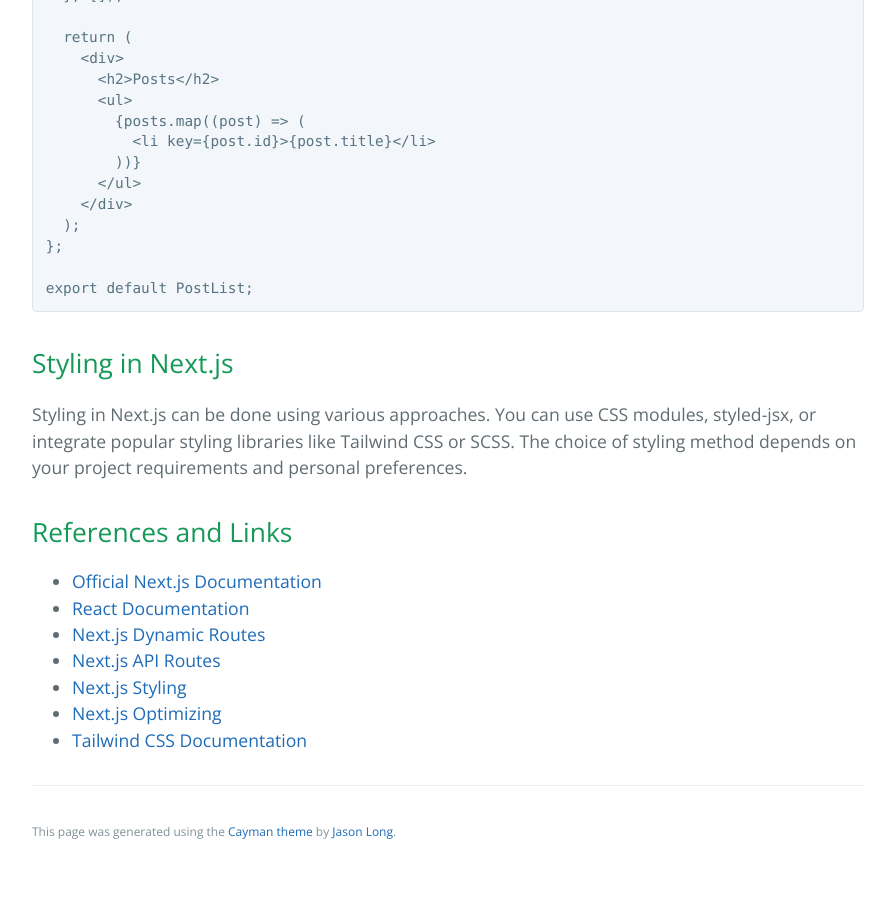
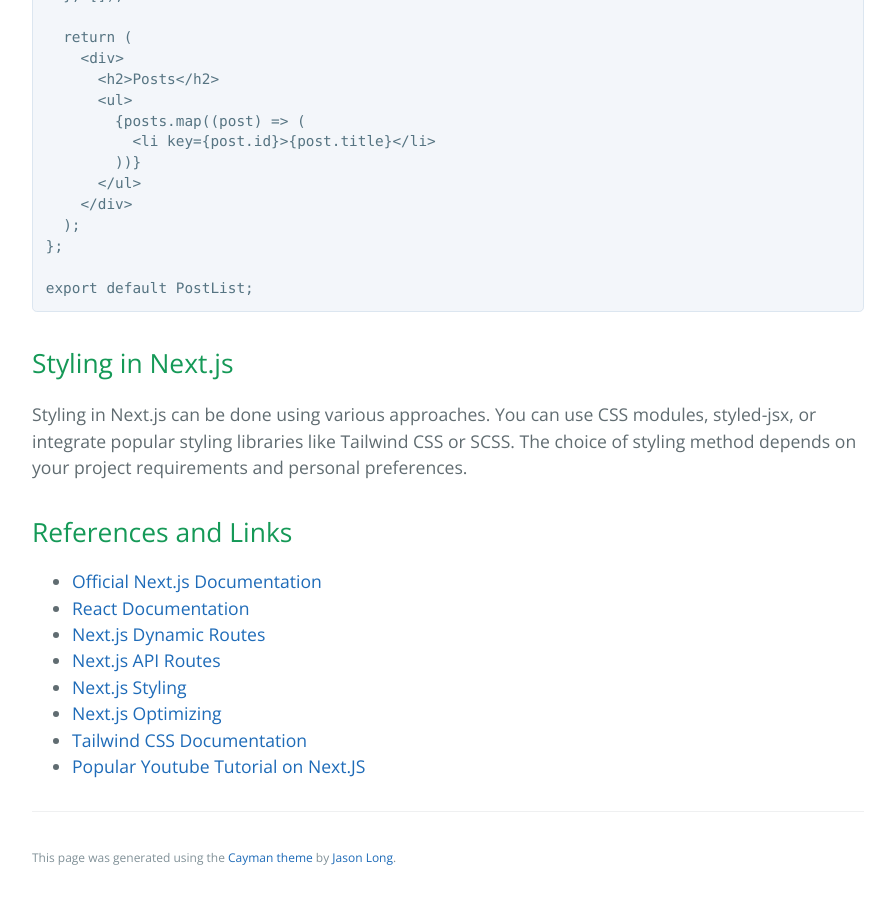
Before and after one commit to learning-software-engineering/learning-software-engineering.github.io, a Jekyll site: the page built from Topics/Tech_Stacks/NextJS.md, in a window 1280 px wide and 900 px high, scrolled down 4424 px. Shown: the whole window, without its empty margins (192-1087 px from the left). Built offline with Jekyll 4.4.1, drawn with Linux system fonts in a browser that asks for light colours; our own code applies the rules of GitHub Pages for plain Markdown files; before the commit the page ends 5298 px from its top, so only the background shows below that.

Commit message:
added youtube tutorial link

```diff
--- a/Topics/Tech_Stacks/NextJS.md
+++ b/Topics/Tech_Stacks/NextJS.md
@@ -138,3 +138,4 @@
 - [Next.js Styling](https://nextjs.org/docs/basic-features/built-in-css-support)
 - [Next.js Optimizing](https://nextjs.org/docs/pages/building-your-application/optimizing)
 - [Tailwind CSS Documentation](https://tailwindcss.com/docs)
+- [Popular Youtube Tutorial on Next.JS](https://www.youtube.com/watch?v=ZVnjOPwW4ZA)
```
